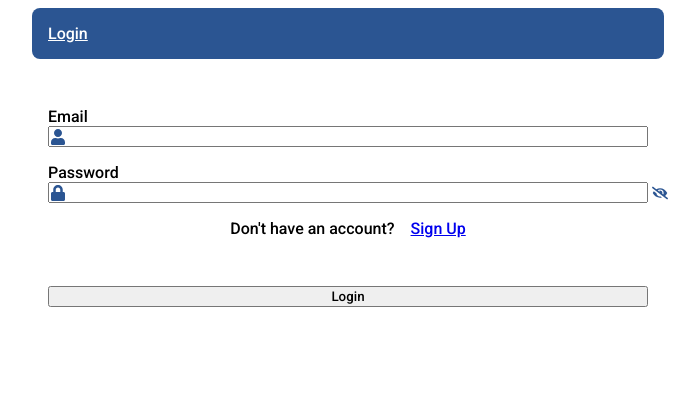
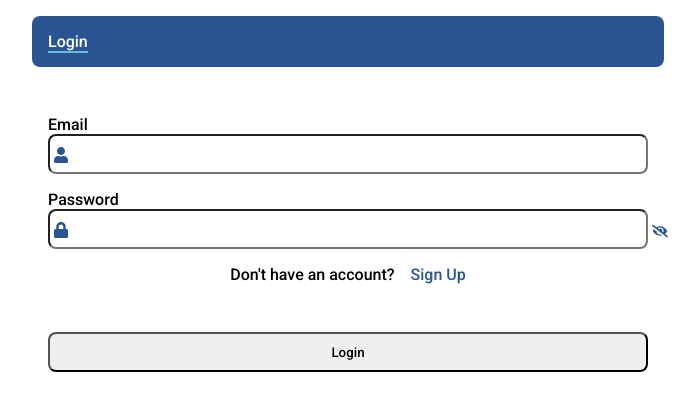
Before and after one commit to ramirolynch/screening-front, a React (Create React App) app: page /login in a window 1280 px wide. Shown: the top 410 px of the page, without its empty margins (292-991 px from the left). Built offline with nearby package versions, Linux system fonts and the light colour scheme; no server answers.

Commit message:
improved css of nav and login component

```diff
--- a/src/Components/LogIn.tsx
+++ b/src/Components/LogIn.tsx
@@ -113,7 +113,7 @@ export function LogIn() {
 
         <div className='acc'>
           <label className="dontHaveAcc">Don't have an account?</label>
-          <Link className="link" to="/signup">
+          <Link className="signuplink" to="/signup">
             Sign Up
           </Link>
         </div>
--- a/src/Components/Nav.tsx
+++ b/src/Components/Nav.tsx
@@ -1,5 +1,5 @@
-import { useContext } from "react";
-import { Link, Navigate, useNavigate } from "react-router-dom";
+import { useContext, useState } from "react";
+import { Link, Navigate, NavLink, useNavigate } from "react-router-dom";
 import { ScreeningContext } from "../Context/ScreeningContext";
 import {getAuth, signOut} from "firebase/auth"
 import { auth } from "../firebase";
@@ -8,6 +8,7 @@ export function Nav() {
 
     let { user_id, authenticated } = useContext(ScreeningContext);
     const navigate = useNavigate();
+    const isActive = useState<boolean>(false);
 
     const user = auth.currentUser;
 
@@ -22,11 +23,11 @@ export function Nav() {
         <div>
             <nav>
                 <ul>
-                    {!user && <li><Link to='login'>Login</Link></li>}
-                    {user && <li><Link to='/'>Search</Link></li>}
-                    {user && <li><Link to={`matchreview/${user_id}`}>Match Reviews</Link></li>}
-                    {user && <li><Link to={`nomatch/${user_id}`}>White List</Link></li>}
-                    {user && <li><button onClick={handleClick}>Log Out</button></li>}
+                    {!user && <li><NavLink style={({ isActive }) => ({borderBottom: isActive? "#64bbe3 solid 2px" : '', opacity: isActive? 1:""})} to='login'>Login</NavLink></li>}
+                    {user && <li><NavLink style={({ isActive }) => ({borderBottom: isActive? "#64bbe3 solid 2px" : '', opacity: isActive? 1:""})} to='/'>Search</NavLink></li>}
+                    {user && <li><NavLink style={({ isActive }) => ({borderBottom: isActive? "#64bbe3 solid 2px" : '', opacity: isActive? 1:""})} to={`matchreview/${user_id}`}>Match Reviews</NavLink></li>}
+                    {user && <li><NavLink style={({ isActive }) => ({borderBottom: isActive? "#64bbe3 solid 2px" : '', opacity: isActive? 1:""})} to={`nomatch/${user_id}`}>White List</NavLink></li>}
+                    {user && <li><a onClick={handleClick}>Log Out</a></li>}
                 </ul>
             </nav>
         </div>
--- a/src/index.css
+++ b/src/index.css
@@ -3,6 +3,12 @@
 body,
 html {
   font-family: "Roboto", sans-serif;
+}
+body {
+  margin: 0;
+}
+a {
+  text-decoration: none;
 }
 button,
 input {
@@ -99,6 +105,8 @@ div > nav > ul > li {
 .loginContainer > form > label > input {
   width: 100%;
   box-sizing: border-box;
+  height: 3em;
+  border-radius: 8px;
 }
 
 .screeningList > button {
@@ -178,23 +186,23 @@ div > nav > ul > li > a {
 
 .faEyeDiv {
   position: absolute;
-  top: -1.1em;
+  top: -1.6em;
   left: 19em;
   color: #2b5592;
 }
 
 .emailicon {
   position: absolute;
-  top: 67%;
-  left: 2px;
+  top: 64%;
+  left: 5px;
   bottom: 0;
   color: #2b5592;
 }
 
 .passwordicon {
   position: absolute;
-  left: 2px;
-  top: 67%;
+  left: 5px;
+  top: 64%;
   bottom: 0;
   color: #2b5592;
 }
@@ -219,6 +227,16 @@ div > nav > ul > li > a {
 
 button.submit {
   width: 600px;
+  height: 3em;
+  border-radius: 8px;
+}
+
+div > nav {
+  margin-top: 1em;
+}
+
+.signuplink {
+  color: #2b5592;
 }
 
 @media only screen and (max-width: 768px) {
@@ -256,4 +274,8 @@ button.submit {
   .faEyeDiv {
     left: 13em;
   }
+
+  .emptymatch {
+    width: 400px;
+  }
 }
```
